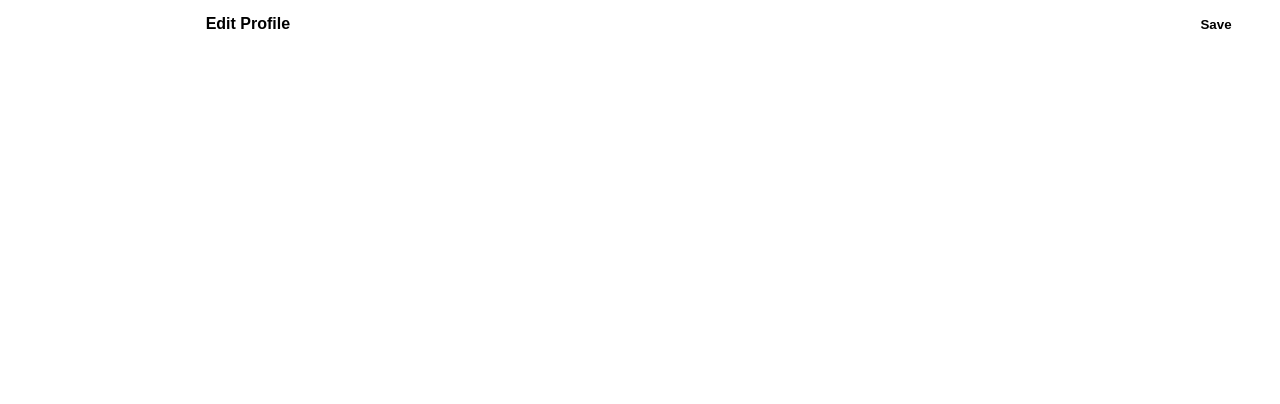
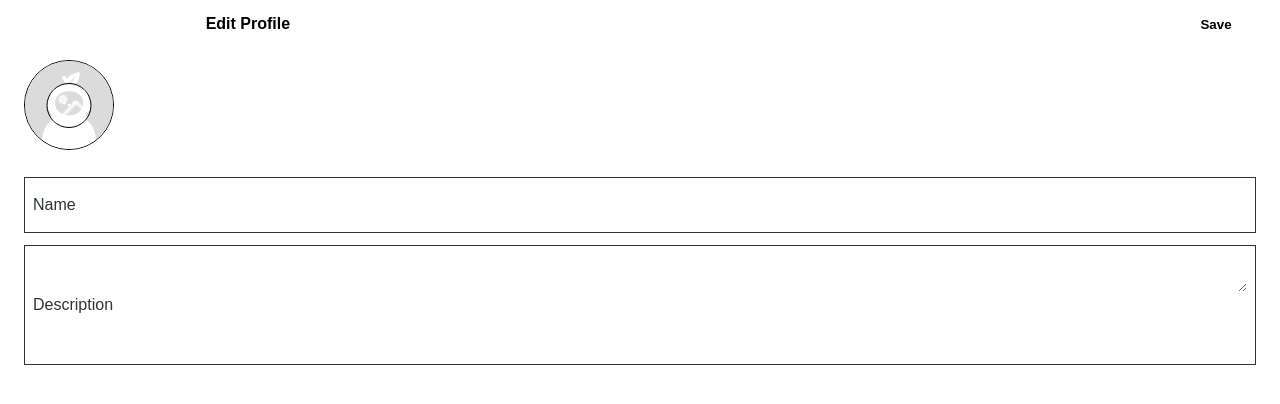
Before and after one commit to samweol/mwamwayababmeokuh-FE, a React (Vite) app: page /profile/edit in a window 1280 px wide. Shown: the top 404 px of the page. Built offline with nearby package versions, Linux system fonts and the light colour scheme.

Commit message:
FEAT: 프로필 수정 페이지 퍼블리싱
- 텍스트필드 컴포넌트 추가
- 이미지 업로드 버튼 컴포넌트 추가

```diff
--- /dev/null
+++ b/src/components/ImageUploadButton/ImageUploadButton.jsx
@@ -0,0 +1,16 @@
+import "./ImageUploadButton.scss";
+import UploadImage from "../../assets/images/image-change.png";
+export default function ImageUploadButton() {
+  return (
+    <article className="image-upload-cont">
+      <label className="image-upload-label" htmlFor="image-upload">
+        <img
+          className="image-upload-icon"
+          src={UploadImage}
+          alt="이미지 업로드 아이콘"
+        />
+      </label>
+      <input className="image-upload-btn" id="image-upload" type="file" />
+    </article>
+  );
+}
--- /dev/null
+++ b/src/components/ImageUploadButton/ImageUploadButton.scss
@@ -0,0 +1,24 @@
+@use "../../styles/color";
+
+article.image-upload-cont {
+  position: absolute;
+  top: 50%;
+  left: 50%;
+  transform: translate(-50%, -50%);
+  label.image-upload-label {
+    img.image-upload-icon {
+      width: 45px;
+      height: 45px;
+    }
+  }
+  input.image-upload-btn {
+    position: absolute;
+    width: 0;
+    height: 0;
+    padding: 0;
+    margin: -1px;
+    overflow: hidden;
+    clip: rect(0, 0, 0, 0);
+    border: 0;
+  }
+}
--- a/src/components/Input/Input.jsx
+++ b/src/components/Input/Input.jsx
@@ -2,13 +2,13 @@ import { forwardRef, useState } from "react";
 import "./Input.scss";
 
 const Input = forwardRef((props, ref) => {
-  const [isFocus, setIsFocus] = useState();
-  const { value, labelText, onChangeHandler, type, alert } = props;
+  const [isFocus, setIsFocus] = useState(false);
+  const { value, labelText, onChangeHandler, type, alert, flex } = props;
 
   return (
-    <article className="input-article">
+    <article className={`input-article ${flex && "flex"}`}>
       <div
-        className={`input-cont ${isFocus && "focused"}`}
+        className={`input-cont ${isFocus && "focused"} ${flex && "flex"}`}
         onFocus={() => {
           setIsFocus(true);
         }}
--- a/src/components/Input/Input.scss
+++ b/src/components/Input/Input.scss
@@ -4,6 +4,11 @@
 article.input-article {
   margin: 0 auto;
 }
+
+article.input-article.flex {
+  margin: 0;
+}
+
 .input-cont {
   position: relative;
   width: 300px;
@@ -11,6 +16,10 @@ article.input-article {
   margin: 12px auto;
   padding: 12px 8px;
   border: 1px solid color.$border-dark-gray;
+}
+
+.input-cont.flex {
+  width: 100%;
 }
 
 .input-cont.focused {
--- /dev/null
+++ b/src/components/TextField/TextField.jsx
@@ -0,0 +1,36 @@
+import { forwardRef, useState } from "react";
+import "./TextField.scss";
+
+const TextField = forwardRef((props, ref) => {
+  const [isFocus, setIsFocus] = useState(false);
+  const { value, labelText, onChangeHandler } = props;
+  return (
+    <article
+      className={`textfield-cont ${isFocus && "focused"}`}
+      onFocus={() => {
+        setIsFocus(true);
+      }}
+      onBlur={() => {
+        if (value.length) {
+          setIsFocus(true);
+        } else if (value.length === 0) {
+          setIsFocus(false);
+        }
+      }}
+    >
+      <span className={`textfield-label ${isFocus && "focused"}`}>
+        {labelText}
+      </span>
+      <textarea
+        ref={ref}
+        className="textfield-input"
+        onChange={onChangeHandler}
+      >
+        {value}
+      </textarea>
+    </article>
+  );
+});
+
+TextField.displayName = "TextField";
+export default TextField;
--- /dev/null
+++ b/src/components/TextField/TextField.scss
@@ -0,0 +1,34 @@
+@use "../../styles/color";
+
+article.textfield-cont {
+  position: relative;
+  width: 100%;
+  padding: 12px 8px;
+  min-height: 120px;
+  border: 1px solid color.$border-dark-gray;
+
+  span.textfield-label {
+    position: absolute;
+    top: 50%;
+    transform: translateY((-50%));
+    color: color.$font-dark-gray;
+  }
+  span.textfield-label.focused {
+    position: relative;
+    top: 0;
+
+    display: block;
+    font-size: 12px;
+    color: color.$point-color;
+  }
+
+  textarea.textfield-input {
+    width: 100%;
+    height: 100%;
+    color: color.$font-white;
+  }
+}
+
+article.textfield-cont.focused {
+  border: 1px solid color.$point-color;
+}
--- /dev/null
+++ b/src/pages/EditProfile/components/UserProfileImage/UserProfileImage.jsx
@@ -0,0 +1,13 @@
+import "./UserProfileImage.scss";
+import ProfileImage from "../../../../assets/images/image.png";
+import ImageUploadButton from "../../../../components/ImageUploadButton/ImageUploadButton";
+export default function UserProfileImage() {
+  return (
+    <article className="userimage-change-cont">
+      <span className="userimage-cont">
+        <img src={ProfileImage} alt="유저 프로필 이미지" />
+        <ImageUploadButton />
+      </span>
+    </article>
+  );
+}
--- /dev/null
+++ b/src/pages/EditProfile/components/UserProfileImage/UserProfileImage.scss
@@ -0,0 +1,17 @@
+@use "../../../../styles/color";
+
+article.userimage-change-cont {
+  position: relative;
+  padding: 12px 0;
+  span.userimage-cont {
+    position: relative;
+    display: inline-block;
+  }
+  img {
+    width: 90px;
+    height: 90px;
+    border: 1px solid color.$border-black;
+    box-sizing: border-box;
+    border-radius: 100%;
+  }
+}
--- a/src/pages/EditProfile/pages/EditProfile.jsx
+++ b/src/pages/EditProfile/pages/EditProfile.jsx
@@ -1,12 +1,38 @@
 import Header from "../../../components/Header/Header";
 import Layout from "../../../components/Layout/Layout";
 import LayoutContent from "../../../components/Layout/LayoutContent";
+import Input from "../../../components/Input/Input";
+import TextField from "../../../components/TextField/TextField";
+import { useState } from "react";
+import UserProfileImage from "../components/UserProfileImage/UserProfileImage";
 
 export default function EditProfile() {
+  const [userData, setUserData] = useState({
+    image: "",
+    nickname: "",
+    description: "",
+  });
   return (
     <Layout>
       <Header title="Edit Profile" buttonText="Save"></Header>
-      <LayoutContent padding={true}></LayoutContent>
+      <LayoutContent padding={true}>
+        <UserProfileImage />
+        <Input
+          labelText="Name"
+          flex={true}
+          value={userData.nickname}
+          onChangeHandler={(e) => {
+            setUserData({ ...userData, nickname: e.target.value });
+          }}
+        />
+        <TextField
+          labelText="Description"
+          value={userData.description}
+          onChangeHandler={(e) => {
+            setUserData({ ...userData, description: e.target.value });
+          }}
+        />
+      </LayoutContent>
     </Layout>
   );
 }
```
Also changed, not shown: src/assets/images/image-change.png (added).
